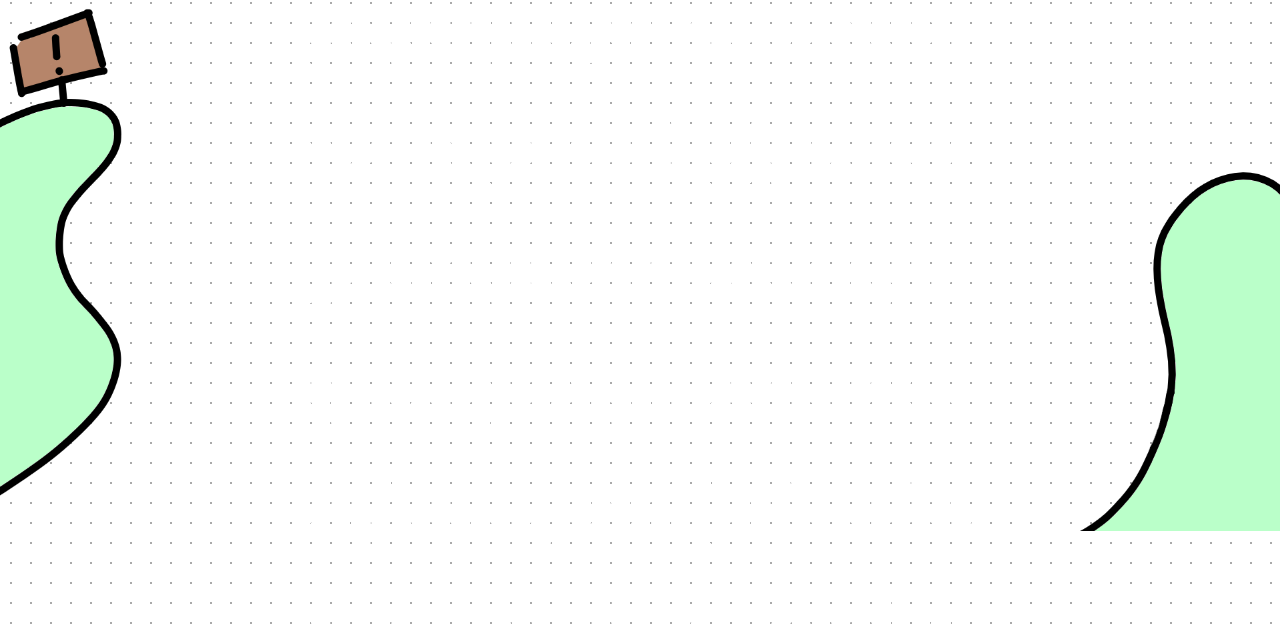
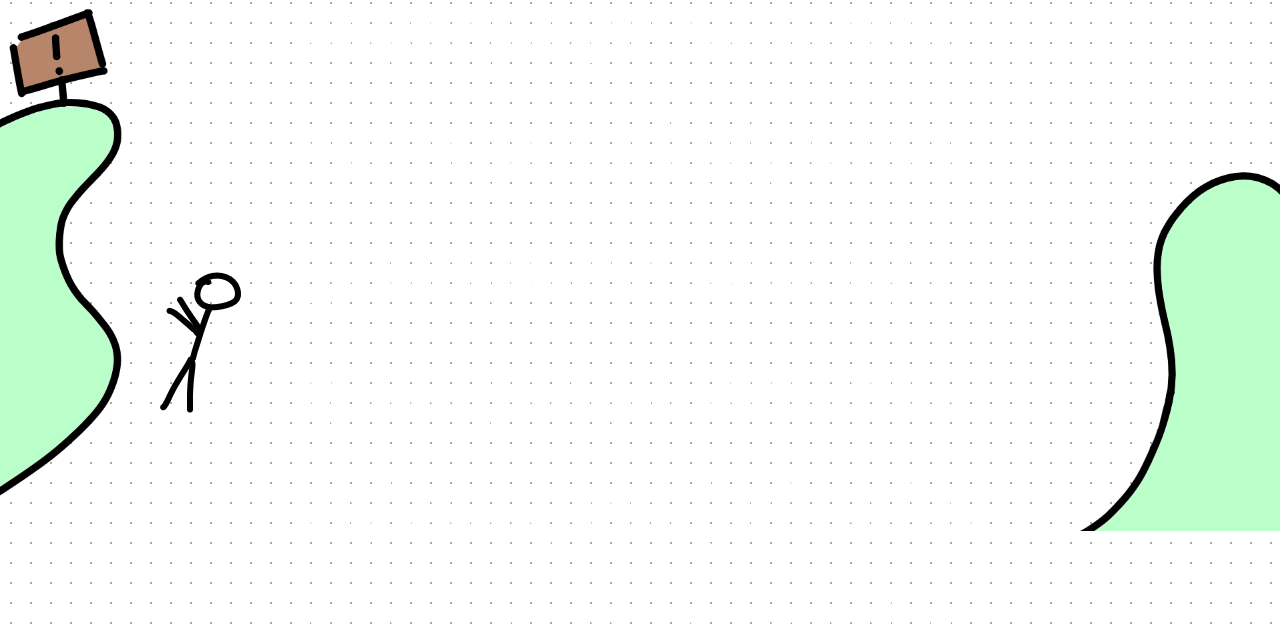
Before and after one commit to Fabrisdev/portfolio, an Astro site: page / in a window 1280 px wide. Shown: the part 168-800 px from the top of the page. Built offline with nearby package versions, Linux system fonts and the light colour scheme; Astro itself is replaced by a stand-in of ours; no server answers.

Commit message:
Added mouse and stickman

```diff
--- a/src/components/Page.astro
+++ b/src/components/Page.astro
@@ -3,6 +3,7 @@ import AboutMe from "./AboutMe.astro"
 import Header from "./Header/Header.astro"
 ---
 <img src="/idea-bg.png" alt="Page background" class="absolute top-0 left-0">
+<img src="/stickman.png" alt="Stickman grabbing" class="absolute top-110 left-40 cursor-pointer">
 <div class="flex flex-col gap-10 p-10">
 	<Header/>
 	<div>
--- a/src/styles/globals.css
+++ b/src/styles/globals.css
@@ -6,4 +6,9 @@ body {
   background-size: 20px 20px;
   background-position: -19px -19px;
   transition: all ease 0.5s;
+  cursor: url('/mouse.png'), auto;
 }
+
+.cursor-pointer:hover {
+  cursor: url('/mouse_hover.png'), auto;
+}
```
Also changed, not shown: public/mouse.png (added), public/mouse_hover.png (added), public/stickman.png (added), 4 other files.
